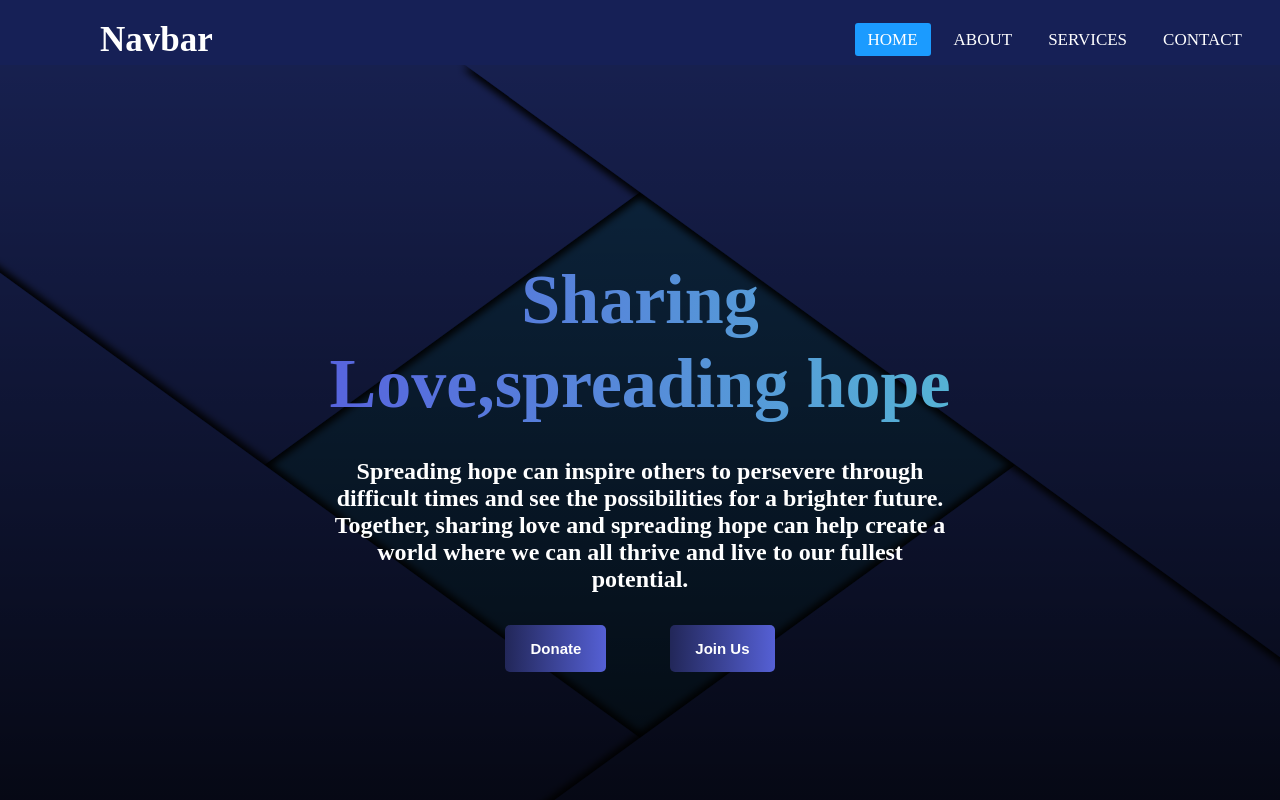
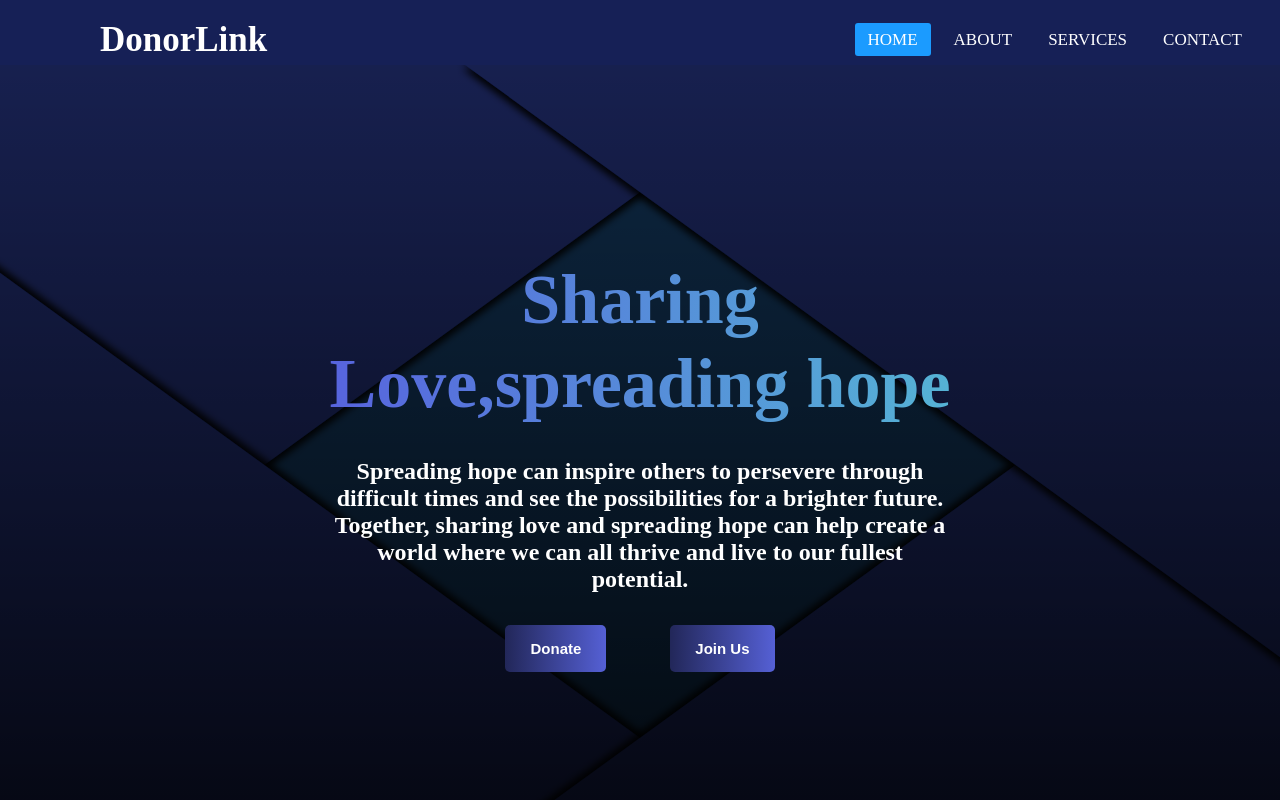
Before and after one commit to sayyedarib/DonorLink, a Next.js app in the folder client/: page / in a window 1280 px wide. Shown: the top 800 px of the page. Built offline with nearby package versions, Linux system fonts and the light colour scheme; no server answers.

Commit message:
logo updated

```diff
--- a/client/components/Navigation.js
+++ b/client/components/Navigation.js
@@ -10,7 +10,7 @@ const Navbar = () => {
     <label htmlFor="check" className={styles.checkbtn}>
     <FontAwesomeIcon icon={faBars}/>
     </label>
-    <label className={styles.logo}>Navbar</label>
+    <label className={styles.logo}>DonorLink</label>
     <ul>
       <li><Link className={styles.active} href="/">Home</Link></li>
       <li><Link className={styles.link} href="/">About</Link></li>
```
